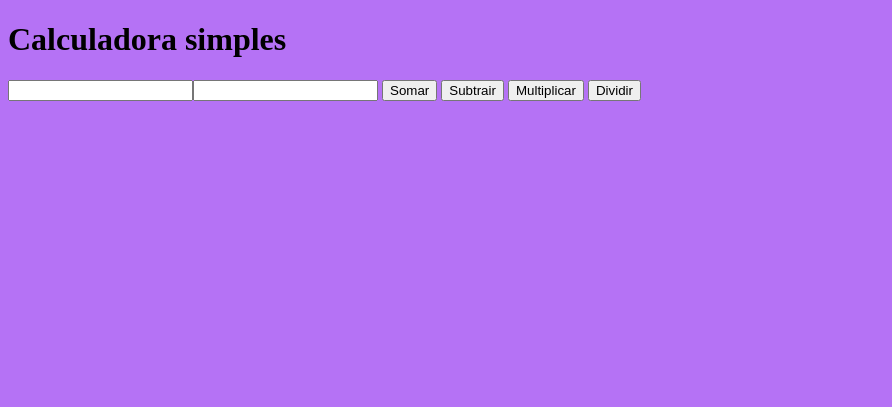
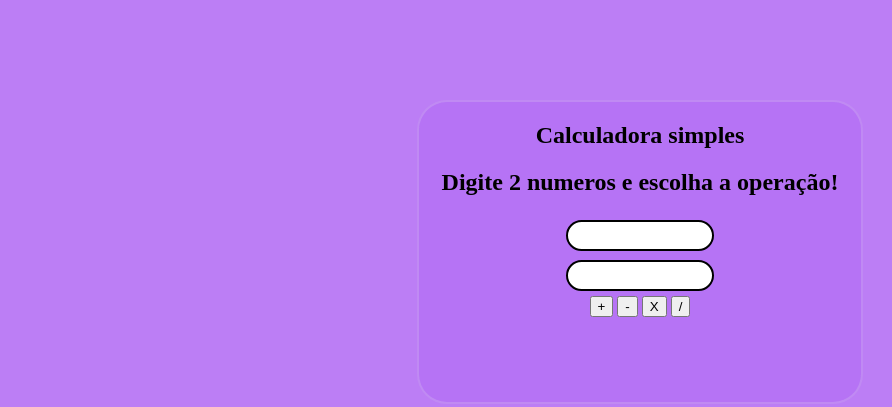
Before and after one commit to LFaesz/CalculadoraSimples, a plain HTML site: page index.html in a window 1280 px wide. Shown: the whole page, without its empty margins (0-892 px from the left). Drawn offline with Linux system fonts and the light colour scheme.

Commit message:
implementando design

```diff
--- a/index.html
+++ b/index.html
@@ -9,16 +9,21 @@
     <link rel="stylesheet" href="style.css">
 </head>
 <body>
-    <h1>Calculadora simples</h1>
     <section>
-        <input id="n1" type="text"><input id="n2" type="text">
-        <button onclick="somar()">Somar</button>
-        <button onclick="subt()">Subtrair</button>
-        <button onclick="multi()">Multiplicar</button>
-        <button onclick="dividir()">Dividir</button> <br>
+        <h1>Calculadora simples</h1>
+        <div id="tit"><h1>Digite 2 numeros e escolha a operação!</h1></div>
+        <div id="txt1">
+            <input id="n1" type="number"><br>
+            <input id="n2" type="number">
+            <div class="botoes">
+                <button onclick="somar()">+</button>
+                <button onclick="subt()">-</button>
+                <button onclick="multi()">X</button>
+                <button onclick="dividir()">/</button>
+            </div>
+        </div>
         <p id="res"></p>
     </section>
-
 
     <script src="main.js"></script>
 </body>
--- a/main.js
+++ b/main.js
@@ -7,7 +7,7 @@ function somar(){
     var n2 = Number(n2.value)
 
     var soma = n1+n2
-    res.innerHTML = `A soma entre ${n1} e ${n2} resulta em ${soma}`
+    res.innerHTML = `<b>A soma entre ${n1} e ${n2} resulta em <u>${soma}</u></b>`
 }
 
 function subt(){
@@ -18,7 +18,7 @@ function subt(){
     var n2 = Number(n2.value)
 
     var subt = n1-n2
-    res.innerHTML = `A subtração entre ${n1} e ${n2} resulta em ${subt}`
+    res.innerHTML = `<b>A subtração entre ${n1} e ${n2} resulta em <u>${subt}</u></b>`
 }
 
 function multi(){
@@ -29,7 +29,7 @@ function multi(){
     var n2 = Number(n2.value)
 
     var multi = n1*n2
-    res.innerHTML = `A multiplicação entre ${n1} e ${n2} resulta em ${multi}`
+    res.innerHTML = `<b>A multiplicação entre ${n1} e ${n2} resulta em <u>${multi}</u></b>`
 }
 
 function dividir(){
@@ -40,5 +40,5 @@ function dividir(){
     var n2 = Number(n2.value)
 
     var dividir = n1/n2
-    res.innerHTML = `A divisão entre ${n1} e ${n2} resulta em ${dividir}`
+    res.innerHTML = `<b>A divisão entre ${n1} e ${n2} resulta em <u>${dividir}</u></b>`
 }
--- a/style.css
+++ b/style.css
@@ -1,3 +1,46 @@
 body{
-    background-color: rgb(181, 114, 245);
+    background-color: rgba(182, 114, 245, 0.911);
 }
+
+section{
+    border: solid 2px rgba(230, 229, 229, 0.205);
+    border-radius: 30px;
+    margin: 0 auto;
+    width: 35%;
+    background-color: rgba(182, 114, 245, 0.904);
+    text-align: center;
+    margin-top: 100px;
+    height: 300px;
+    display: table;
+}
+
+#txt1 {
+    margin: 0 auto;
+    width: 50%;
+}
+
+#n1 {
+    margin-top: 4px;
+    margin-bottom: 5px;
+    width: 140px;
+    height: 25px;
+    border: 2px solid black;
+    border-radius: 30px;
+}
+
+#n2{
+    margin-top: 4px;
+    width: 140px;
+    height: 25px;
+    border: 2px solid black;
+    border-radius: 30px;
+}
+
+.botoes{
+    margin-top: 5px;
+}
+
+#res{
+    font-size: 30px;
+    font-family: Georgia, 'Times New Roman', Times, serif;
+}
```
